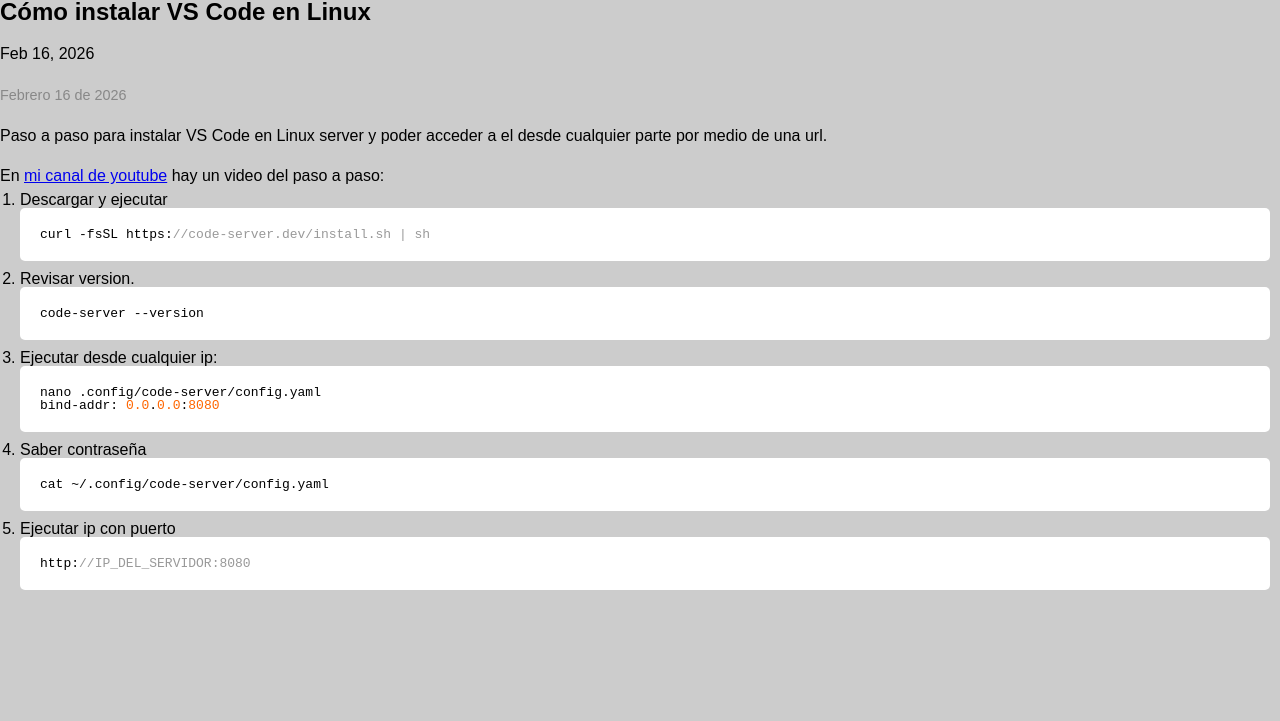
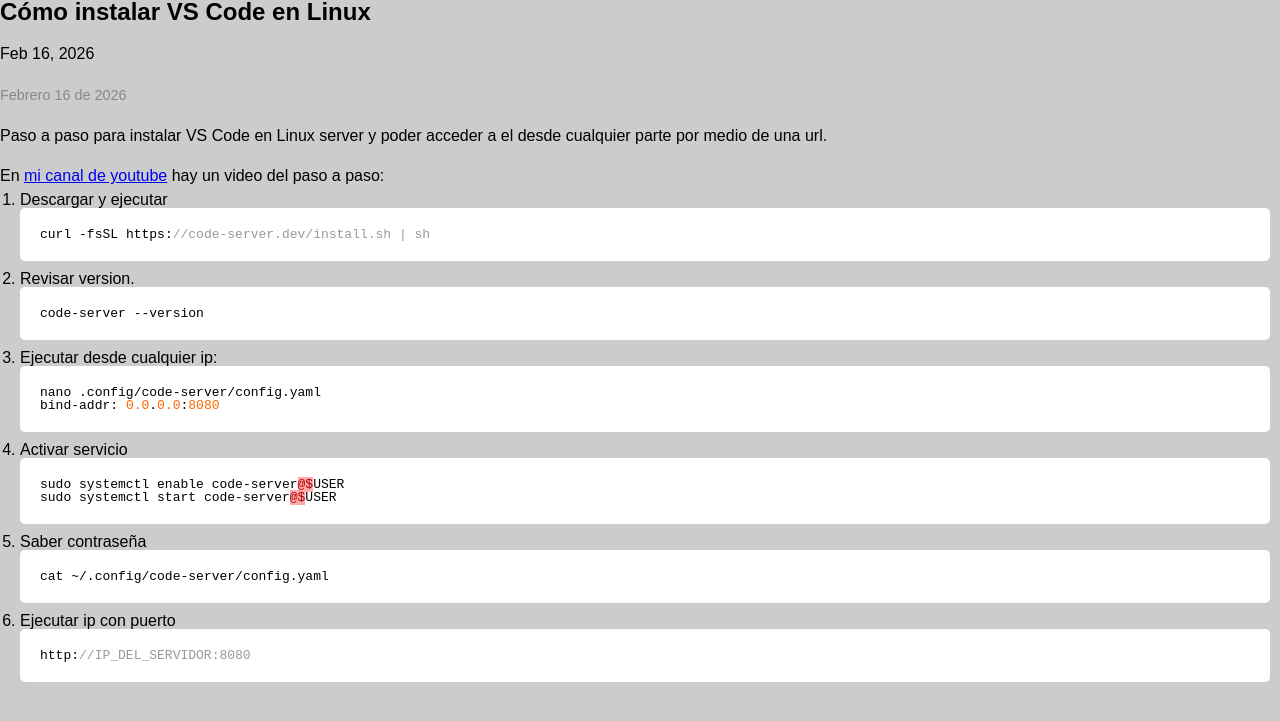
Before and after one commit to codigo8a/codigo8a.github.io, a Jekyll site: the page built from _posts/2026-02-16-vscode-server.md, in a window 1280 px wide. Shown: the top 721 px of the page. Built offline with Jekyll 4.4.1, drawn with Linux system fonts in a browser that asks for light colours; nearby versions of some CDN libraries.

Commit message:
feat: vscode server post updated

````diff
--- a/_posts/2026-02-16-vscode-server.md
+++ b/_posts/2026-02-16-vscode-server.md
@@ -26,11 +26,16 @@
 nano .config/code-server/config.yaml
 bind-addr: 0.0.0.0:8080
 ```
-4. Saber contraseña
+4. Activar servicio
+```csharp
+sudo systemctl enable code-server@$USER
+sudo systemctl start code-server@$USER
+```
+5. Saber contraseña
 ```csharp
 cat ~/.config/code-server/config.yaml
 ```
-5. Ejecutar ip con puerto
+6. Ejecutar ip con puerto
 ```csharp
 http://IP_DEL_SERVIDOR:8080
 ```
````
